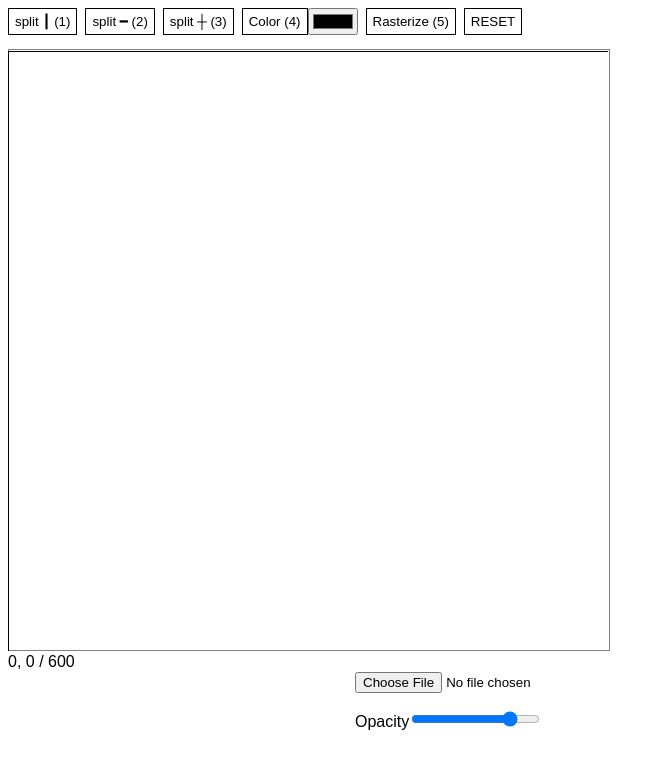
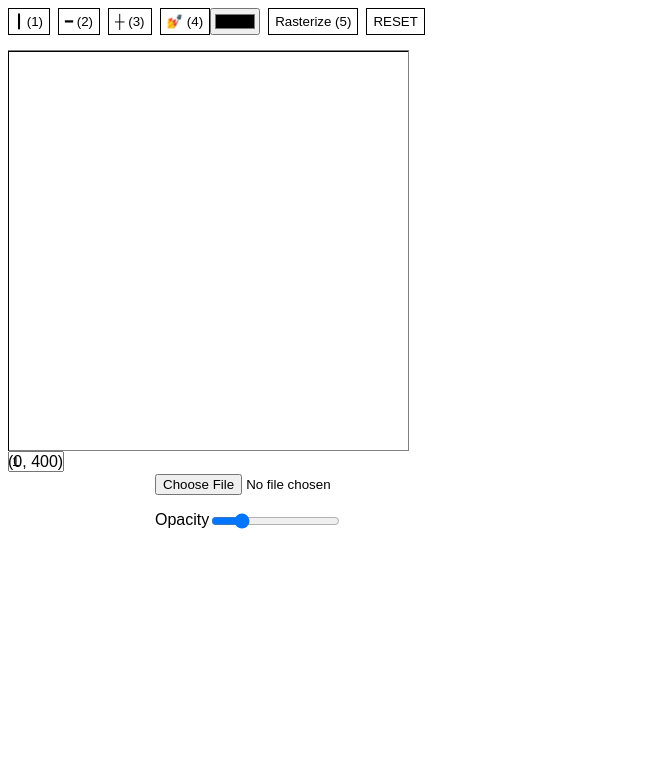
Before and after one commit to dmitrysidorenko/icefp-2022, a React (Create React App) app: page / in a window 1280 px wide. Shown: the top 768 px of the page, without its empty margins (0-665 px from the left). Built offline with nearby package versions, Linux system fonts and the light colour scheme.

Commit message:
started images

```diff
--- a/package.json
+++ b/package.json
@@ -9,7 +9,10 @@
   ],
   "main": "src/index.tsx",
   "dependencies": {
+    "browser-image-manipulation": "^0.4.0",
     "imagescript": "^1.2.9",
+    "mobx": "^6.6.1",
+    "mobx-react-lite": "^3.4.0",
     "pica": "^9.0.1",
     "prettier": "^2.7.1",
     "react": "^18.2.0",
--- a/src/App.tsx
+++ b/src/App.tsx
@@ -3,47 +3,94 @@ import Editor, { EditorProvider } from "./Editor";
 import ColorMove from "./moves/color";
 import LineCut from "./moves/line-cut";
 import PointCut from "./moves/point-cut";
-import { SimpleBlock } from "./types";
+import { Block, Move, SimpleBlock } from "./types";
 import "./styles.css";
+import { RasterizeMove } from "./moves/rasterize";
 
 
 const canvasSize = {
-  width: 600,
-  height: 600
+  width: 400,
+  height: 400
 }
 
 const initialBlock: SimpleBlock = {
   id: "0",
   shape: [
     [0, 0],
-    [canvasSize.width, canvasSize.height]
+    [canvasSize.width - 1, canvasSize.height - 1]
   ],
   color: [255, 255, 255, 1]
 }
 
 export default function App() {
-  const [blocks, setBlocks] = useState<SimpleBlock[]>([
-    initialBlock,
-  ])
+  const [state, setState] = useState<{ blocks: Block[]; moves: Move[] }>({
+    blocks: [
+      initialBlock,
+    ],
+    moves: []
+  })
+  const [rasterizeDepth, setRasterizeDepth] = useState(1)
   return (
     <div className="App">
       <EditorProvider
-        colorBlock={({ blockId, color }) => setBlocks(blocks => ColorMove({ blockId, blocks, color }))}
-        lineSplitBlock={({ blockId, orientation, point }) => setBlocks(blocks => LineCut({
-          blockId, blocks, orientation, point
-        }))}
-        pointSplitBlock={({ blockId, point }) => setBlocks(blocks => PointCut({
-          blockId, blocks, point
-        }))}
-        size={{ height: 400, width: 400 }}
-        reset={() => setBlocks([initialBlock])}
-        rasterize={() => { }}
+        colorBlock={async ({ blockId, color }) => {
+          const result = await ColorMove({ blockId, blocks: state.blocks, color })
+          setState(s => ({
+            blocks: result.blocks,
+            moves: s.moves.concat(result.moves)
+          }))
+        }}
+        lineSplitBlock={async ({ blockId, orientation, point }) => {
+          const result = await LineCut({
+            blockId, blocks: state.blocks, orientation, point
+          })
+          setState(s => ({
+            blocks: result.blocks,
+            moves: s.moves.concat(result.moves)
+          }))
+        }}
+        pointSplitBlock={async ({ blockId, point }) => {
+          const result = await PointCut({
+            blockId, blocks: state.blocks, point
+          })
+          setState(s => ({
+            blocks: result.blocks,
+            moves: s.moves.concat(result.moves)
+          }))
+        }}
+        size={canvasSize}
+        reset={() => {
+          setState({
+            blocks: [initialBlock],
+            moves: []
+          })
+        }}
+        rasterize={async ({ blockId, target }) => {
+
+          const result = await RasterizeMove({ target, blockId, blocks: state.blocks })
+          setState(s => ({
+            blocks: result.blocks,
+            moves: s.moves.concat(result.moves)
+          }))
+        }}
       >
         <Editor
           size={canvasSize}
-          blocks={blocks}
+          blocks={state.blocks}
         />
       </EditorProvider>
+      <input type="number" min={1} max={20} step={1} value={rasterizeDepth} onChange={e => setRasterizeDepth(+e.target.value)} />
+      <div id="canvases"></div>
     </div >
   );
 }
+
+
+function asyncReduce<Acc, El>(fn: (acc: Acc, el: El) => Promise<Acc>, times: number) {
+  return new Promise((res) => {
+    // await fn()
+    if (times > 1) {
+
+    }
+  })
+}
--- a/src/Editor.tsx
+++ b/src/Editor.tsx
@@ -13,6 +13,7 @@ import {
 } from "react";
 import tinycolor2 from "tinycolor2";
 import { Block, SimpleBlock, Color, Point, Orientation } from "./types";
+import bim from 'browser-image-manipulation';
 
 enum Tool {
   PointCut = "PointCut",
@@ -39,7 +40,7 @@ export interface EditorContext {
     orientation: Orientation;
   }) => void;
   pointSplitBlock: (options: { blockId: string; point: Point }) => void;
-  rasterize: (options: { blockId: string }) => void
+  rasterize: (options: { blockId: string, target: HTMLCanvasElement }) => void
   reset: () => void
 }
 
@@ -127,6 +128,20 @@ function CanvasRenderer({
 }) {
   const ref = useRef<HTMLDivElement>(null);
   const [point, setPoint] = useState<Point>([0, 0])
+
+  const [target, setTarget] = useState<HTMLCanvasElement | null>();
+
+  function setTaretImage(file: File) {
+    const canvas = document.createElement('canvas');
+    // canvas.getContext('2d')?.()
+    createImageBitmap(file).then(imageBitmap => {
+      canvas.width = imageBitmap.width;
+      canvas.height = imageBitmap.height;
+      canvas.getContext('2d')?.drawImage(imageBitmap, 0, 0);
+      setTarget(canvas);
+    });
+  }
+
   const trackHandler = useCallback<MouseEventHandler>((e) => {
     if (ref.current) {
       const rect = ref.current.getBoundingClientRect()
@@ -139,7 +154,7 @@ function CanvasRenderer({
 
   }, [])
 
-  const { tool, colorBlock, lineSplitBlock, pointSplitBlock, color } =
+  const { tool, colorBlock, lineSplitBlock, pointSplitBlock, color, rasterize } =
     useEditor();
   const handleBlockClick = (blockId: string) => {
     if (tool) {
@@ -174,6 +189,15 @@ function CanvasRenderer({
           }
           break
         }
+        case Tool.Rasterize: {
+          if (ref.current && target) {
+            rasterize({
+              blockId,
+              target,
+            });
+          }
+          break
+        }
       }
     }
   };
@@ -196,15 +220,15 @@ function CanvasRenderer({
         position: 'absolute',
         bottom: -20,
         left: 0
-      }}>{point[0]}, {point[1]} / {height - point[1]}</div>
+      }}>({point[0]}, {height - point[1]})</div>
       <CrossSection point={point} />
-      <CoverImage />
+      <CoverImage onFileSet={setTaretImage}/>
     </div>
   );
 }
 
-function CoverImage() {
-  const [opacity, setOpacity] = useState(0.8)
+function CoverImage({onFileSet}: {onFileSet: (file: File) => void}) {
+  const [opacity, setOpacity] = useState(0.2)
   const [imgUrl, setImg] = useState('')
   return (
     <>
@@ -216,10 +240,11 @@ function CoverImage() {
           const file = evt.target.files?.item(0)
           if (file) {
             setImg(URL.createObjectURL(file))
+            onFileSet(file);
           }
         }}
         />
-        <label>
+        <label style={{ display: 'flex' }}>
           Opacity
           <input type="range" step={0.1} min={0} max={1} value={opacity} onChange={e => setOpacity(+e.target.value)} />
         </label>
@@ -324,7 +349,7 @@ export function Tools() {
             className={classNames("tool-btn", tool === Tool.VerticalSplit && "selected")}
             onClick={() => selectTool(Tool.VerticalSplit)}
           >
-            split ┃ (1)
+            ┃ (1)
           </button>
         </li>
         <li>
@@ -332,18 +357,18 @@ export function Tools() {
             className={classNames("tool-btn", tool === Tool.HorizontalSplit && "selected")}
             onClick={() => selectTool(Tool.HorizontalSplit)}
           >
-            split ━ (2)
+            ━ (2)
           </button>
         </li>
         <li>
           <button
             className={classNames("tool-btn", tool === Tool.PointCut && "selected")}
-            onClick={() => selectTool(Tool.PointCut)}>split ┼ (3)</button>
+            onClick={() => selectTool(Tool.PointCut)}>┼ (3)</button>
         </li>
         <li>
           <button
             className={classNames("tool-btn", tool === Tool.Color && "selected")}
-            onClick={() => selectTool(Tool.Color)}>Color (4)</button>
+            onClick={() => selectTool(Tool.Color)}>💅 (4)</button>
           <input
             type="color"
             onChange={e => {
--- a/src/moves/color.ts
+++ b/src/moves/color.ts
@@ -1,7 +1,6 @@
-import { Color, Canvas } from "../types";
-import { findBlock } from "../find-block";
+import { Color, Canvas, SimpleBlock, MoveCommand, BlockId } from "../types";
 
-export default function ColorMove({
+export const ColorMove: MoveCommand<{ blockId: BlockId, color: Color }> = ({
   blocks,
   blockId,
   color
@@ -9,6 +8,15 @@ export default function ColorMove({
   blocks: Canvas['blocks'];
   blockId: string;
   color: Color;
-}) {
-  return blocks.map((block) => block.id === blockId ? { ...block, color } : block)
+}) => {
+  return {
+    blocks: blocks.map((block) => block.id === blockId ? colorBlock(block, color) : block),
+    moves: [["color", blockId, color]]
+  }
 }
+
+export function colorBlock(block: SimpleBlock, color: Color): SimpleBlock {
+  return { ...block, color };
+}
+
+export default ColorMove
--- a/src/moves/line-cut.ts
+++ b/src/moves/line-cut.ts
@@ -1,17 +1,18 @@
-import { Point, Orientation, SimpleBlock, Block } from "../types";
+import { Point, Orientation, SimpleBlock, Block, MoveCommand, BlockId, LCutMove } from "../types";
 
-export default function LineCut({
+const LineCut: MoveCommand<{ blockId: BlockId, orientation: Orientation, point: Point }> = ({
   blocks,
   blockId,
   orientation,
   point: [x, y]
 }: {
-  blocks: SimpleBlock[];
+  blocks: Block[];
   blockId: string;
   orientation: Orientation;
   point: Point;
-}) {
-  return blocks.reduce<SimpleBlock[]>((resultBlocks, block) => {
+}) => {
+  return {
+    blocks: blocks.reduce<SimpleBlock[]>((resultBlocks, block) => {
       if (block.id === blockId) {
         // check is point is inside block
         const [p1, p2] = block.shape;
@@ -33,5 +34,22 @@ export default function LineCut({
       }
       resultBlocks.push(block)
       return resultBlocks
-  }, [])
+    }, []),
+    moves: [makeLineCutMove({
+      blockId, orientation, point: [x, y]
+    })]
   }
+}
+
+export function makeLineCutMove({
+  blockId,
+  orientation,
+  point: [x, y] }: {
+    blockId: string;
+    orientation: Orientation;
+    point: Point;
+  }): LCutMove {
+  return ["cut", blockId, [orientation], orientation === 'vertical' ? [x] : [y]]
+}
+
+export default LineCut
--- a/src/moves/point-cut.ts
+++ b/src/moves/point-cut.ts
@@ -1,7 +1,7 @@
-import { Block, Point, SimpleBlock } from "../types";
-import LineCut from "./line-cut";
+import { Block, BlockId, MoveCommand, PCutMove, Point, SimpleBlock } from "../types";
 
-export default function PointCut({
+
+export const PointCut: MoveCommand<{ blockId: BlockId, point: Point }> = ({
   blocks,
   blockId,
   point
@@ -9,68 +9,23 @@ export default function PointCut({
   blocks: SimpleBlock[];
   blockId: string;
   point: Point;
-}) {
-  return blocks.reduce<SimpleBlock[]>((resultBlocks, block) => {
+}) => {
+  return {
+    blocks: blocks.reduce<SimpleBlock[]>((resultBlocks, block) => {
       if (block.id === blockId) {
-      // check is point is inside block
-      const [p1, p2] = block.shape;
         const isInside = isPointInsideBlock(block, point)
         if (isInside) {
-        const newBlock1: SimpleBlock = {
-          id: `${block.id}.0`,
-          color: block.color,
-          shape: [[...p1], [...point]]
-        };
-        const newBlock2: SimpleBlock = {
-          id: `${block.id}.1`,
-          color: block.color,
-          shape: [[point[0], p1[1]], [p2[0], point[1]]]
-        };
-        const newBlock3: SimpleBlock = {
-          id: `${block.id}.2`,
-          color: block.color,
-          shape: [[...point], [...p2]]
-        };
-        const newBlock4: SimpleBlock = {
-          id: `${block.id}.3`,
-          color: block.color,
-          shape: [[p1[0], point[1]], [point[0], p2[1]]]
-        };
           resultBlocks.push(
-          newBlock4,
-          newBlock3,
-          newBlock1,
-          newBlock2,
+            ...PointCutBlock(block, point)
           )
           return resultBlocks
         }
       }
       resultBlocks.push(block)
       return resultBlocks
-  }, [])
+    }, []),
+    moves: [makePointCutMove({ blockId, point })]
   }
-
-export function PointCut2({
-  blocks,
-  blockId,
-  point
-}: {
-  blocks: SimpleBlock[];
-  blockId: string;
-  point: Point;
-}) {
-  return LineCut({
-    blocks: LineCut({
-      blocks: LineCut({ blocks, blockId, orientation: 'horizontal', point }),
-      point,
-      orientation: 'vertical',
-      blockId: `${blockId}.0`
-    }),
-    point,
-    orientation: 'vertical',
-    blockId: `${blockId}.1`
-
-  })
 }
 
 export function PointCutBlock(block: SimpleBlock, [x, y]: Point): SimpleBlock[] {
@@ -105,9 +60,21 @@ export function PointCutBlock(block: SimpleBlock, [x, y]: Point): SimpleBlock[]
   return [newBlock1, newBlock2, newBlock3, newBlock4];
 }
 
+export function makePointCutMove({
+  blockId,
+  point
+}: {
+  blockId: string;
+  point: Point;
+}): PCutMove {
+  return ["cut", blockId, point]
+}
 
-function isPointInsideBlock(block: Block, point: Point): boolean {
+
+export function isPointInsideBlock(block: Block, point: Point): boolean {
   const [p1, p2] = block.shape;
   const [x, y] = point;
   return x > p1[0] && x < p2[0] && y > p1[1] && y < p2[1];
 }
+
+export default PointCut
--- a/src/moves/rasterize.ts
+++ b/src/moves/rasterize.ts
@@ -1,25 +1,42 @@
-import { Block, initCanvas, Point, Shape } from "../types";
-// import pica from 'pica';
+import { Block, Color, initCanvas, MoveCommand, Point, Shape, SimpleBlock } from "../types";
+import ColorMove, { colorBlock } from "./color";
+import bim from 'browser-image-manipulation';
 import PointCut, { PointCutBlock } from "./point-cut";
-
-// const ipica = pica();
-
-// ipica.resize()
-
-export function rasterize(target: any) {
-  const canvas = initCanvas({ width: target.width, height: target.height });
-}
+import { findBlock } from "../find-block";
 
 
-function rasterizeBlock(target: any, block: Block) {
-  const scaled = target.resize(target.width / 2, target.height / 2);
+export const RasterizeMove: MoveCommand<{
+  target: HTMLCanvasElement,
+  blockId: string
+}> = async ({
+  target,
+  blocks,
+  blockId,
+}) => {
+    const block = findBlock(blocks, blockId);
+    const otherBlocks = blocks.filter(b => b.id !== blockId);
+    const croppedTarget = await crop(target, block.shape);
+    document.getElementById("canvases")?.appendChild(croppedTarget);
 
-  // const blocks = PointCutBlock(block)
+    const newBlocks = await rasterizeBlock(croppedTarget, block);
+    return { blocks: [...otherBlocks, ...newBlocks], moves: [] };
+  }
 
 
-  const blocks = PointCutBlock(block, center(block.shape));
-  // block.
 
+async function rasterizeBlock(target: HTMLCanvasElement, block: Block) {
+  const scaled = await resize(target, 2, 2);
+  document.getElementById("canvases")?.appendChild(scaled);
+  const [bl, br, tr, tl] = PointCutBlock(block, center(block.shape));
+
+  console.log([bl, br, tr, tl]);
+
+  return [
+    colorBlock(bl, getColor(scaled, 0, 0)),
+    colorBlock(br, getColor(scaled, 1, 0)),
+    colorBlock(tr, getColor(scaled, 1, 1)),
+    colorBlock(tl, getColor(scaled, 0, 1)),
+  ];
 }
 
 
@@ -30,5 +47,39 @@ function center(shape: Shape): Point {
 }
 
 function avg(one: number, two: number): number {
-  return (one + two) / 2;
+  return Math.floor((one + two) / 2);
 }
+
+function resize(img: HTMLCanvasElement, width: number, height: number): Promise<HTMLCanvasElement> {
+  return new bim().loadCanvas(img).resize(width, height).saveAsCanvas();
+}
+
+function getColor(img: HTMLCanvasElement, x: number, y: number): Color {
+  const ctx = img.getContext('2d');
+  const inverted = invert(img, [x, y]);
+  const color = ctx?.getImageData(inverted[0], inverted[1], 1, 1).data;
+  if (color) {
+    console.log('color', x, y, color);
+    return [color[0], color[1], color[2], color[3]];
+  }
+  throw new Error("Pixel missing");
+}
+
+function crop(img: HTMLCanvasElement, shape: Shape): Promise<HTMLCanvasElement> {
+  const { width, height } = shapeSize(shape);
+  const [startX, startY] = invert(img, [shape[0][0], shape[1][1]]);
+  console.log('cropping', width, height, startX, startY);
+  return new bim().loadCanvas(img).crop(width, height, startX || 0.1, startY || 0.1).saveAsCanvas();
+}
+
+function invert(img: HTMLCanvasElement, point: Point): Point {
+  console.log('inverting', img.width, img.height, point, [point[0], img.height - point[1] - 1]);
+  return [point[0], img.height - point[1] - 1];
+}
+
+function shapeSize(shape: Shape): { width: number, height: number } {
+  return {
+    width: shape[1][0] - shape[0][0],
+    height: shape[1][1] - shape[0][1],
+  }
+}
```
Also changed, not shown: src/image.tsx (added, +46 -0 lines), src/styles.css (+9 -0 lines), src/types.ts (+15 -0 lines), 1 other file (tests, documents, lock files or other folders). Lines whose indentation alone changed are shown as unchanged.
